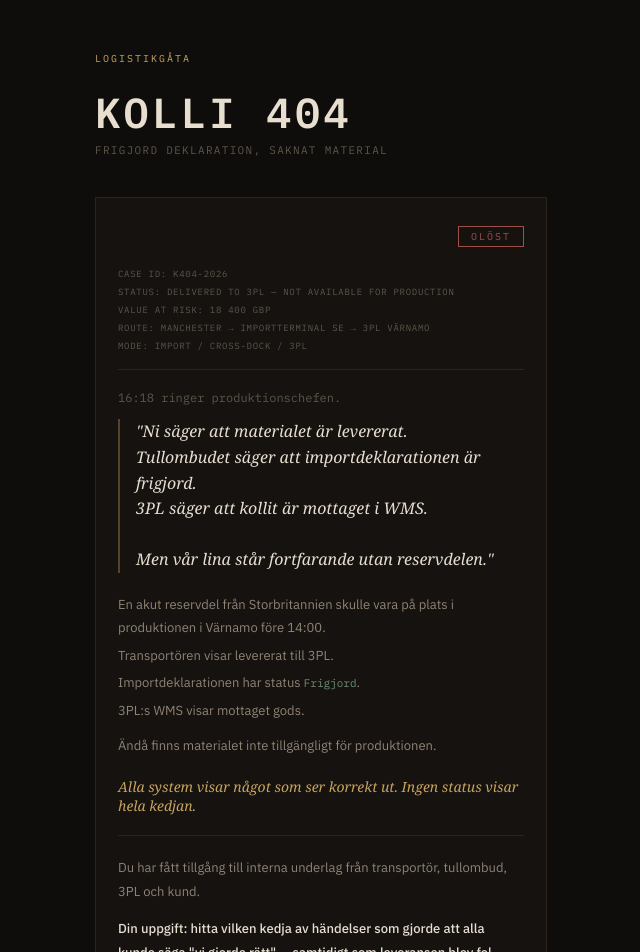
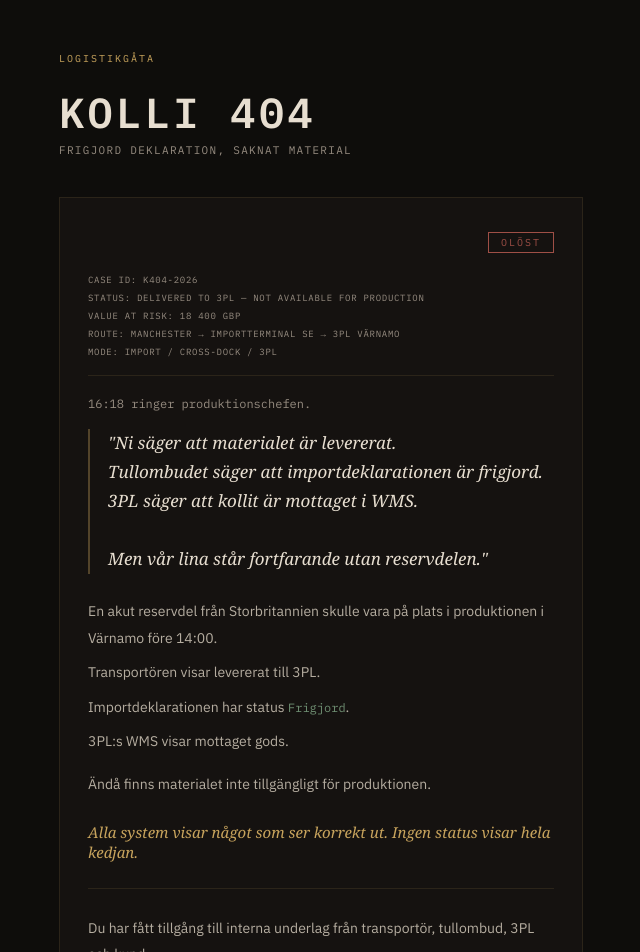
Before and after one commit to Dearpricehunter-AB/kolli404, a React (Vite) app: page / in a window 1280 px wide. Shown: the top 952 px of the page, without its empty margins (319-959 px from the left). Built offline with nearby package versions, Linux system fonts and the light colour scheme.

Commit message:
Refactor Kolli404 component styles and structure

```diff
--- a/src/Kolli404.jsx
+++ b/src/Kolli404.jsx
@@ -27,8 +27,8 @@ const C = {
   bdr: "rgba(200,164,93,0.12)",
   bdrStrong: "rgba(200,164,93,0.25)",
   txt: "#E7DED0",
-  muted: "#8F8373",
-  dim: "#5E5549",
+  muted: "#B5ADA0",
+  dim: "#968C80",
   sans: "'IBM Plex Sans', 'Helvetica Neue', sans-serif",
   mono: "'IBM Plex Mono', 'Courier New', monospace",
   serif: "'Georgia', serif",
@@ -328,9 +328,9 @@ export default function Kolli404() {
     return fields.map((f, i) => {
       const found = f.ck && observations.includes(f.ck);
       return (
-        <div key={i} style={{ display: "flex", justifyContent: "space-between", padding: "7px 0", borderBottom: `1px solid ${C.bdr}`, flexWrap: "wrap", gap: 4 }}>
-          <span style={{ fontFamily: C.mono, fontSize: 10, color: C.dim, letterSpacing: "0.05em", minWidth: 90 }}>{f.label}</span>
-          <span style={{ fontFamily: C.mono, fontSize: 11, color: found ? C.gold : C.txt, textAlign: "right", flex: 1, fontWeight: found ? 600 : 400, transition: "color 0.3s" }}>{f.value}</span>
+        <div key={i} style={{ display: "flex", justifyContent: "space-between", padding: "8px 0", borderBottom: `1px solid ${C.bdr}`, flexWrap: "wrap", gap: 4 }}>
+          <span style={{ fontFamily: C.mono, fontSize: 11, color: C.dim, letterSpacing: "0.05em", minWidth: 90 }}>{f.label}</span>
+          <span style={{ fontFamily: C.mono, fontSize: 12, color: found ? C.gold : C.txt, textAlign: "right", flex: 1, fontWeight: found ? 600 : 400, transition: "color 0.3s" }}>{f.value}</span>
         </div>
       );
     });
@@ -342,9 +342,9 @@ export default function Kolli404() {
         <div style={{ width: 6, height: 6, borderRadius: "50%", border: `1.5px solid ${C.muted}`, position: "absolute", left: 0, top: 5, background: "transparent" }} />
         {i < data.length - 1 && <div style={{ position: "absolute", left: 2.5, top: 14, width: 1, height: "calc(100% - 8px)", background: C.bdr }} />}
         <div style={{ display: "flex", flexDirection: "column", gap: 1 }}>
-          <span style={{ fontFamily: C.mono, fontSize: 10, color: C.dim }}>{t.time}</span>
-          <span style={{ fontFamily: C.sans, fontSize: 12, color: C.txt, fontWeight: 500 }}>{t.status}</span>
-          {t.loc && <span style={{ fontFamily: C.sans, fontSize: 10, color: C.dim, fontStyle: "italic" }}>{t.loc}</span>}
+          <span style={{ fontFamily: C.mono, fontSize: 11, color: C.dim }}>{t.time}</span>
+          <span style={{ fontFamily: C.sans, fontSize: 13, color: C.txt, fontWeight: 500 }}>{t.status}</span>
+          {t.loc && <span style={{ fontFamily: C.sans, fontSize: 11, color: C.dim, fontStyle: "italic" }}>{t.loc}</span>}
         </div>
       </div>
     ));
@@ -354,24 +354,24 @@ export default function Kolli404() {
     return (
       <div>
         {[["From", em.from], ["To", em.to], ["Date", em.date]].map(([l, v], i) => (
-          <div key={i} style={{ marginBottom: 4, fontSize: 11 }}>
-            <span style={{ fontFamily: C.mono, color: C.dim, fontSize: 10 }}>{l}:</span>{" "}
+          <div key={i} style={{ marginBottom: 5, fontSize: 13 }}>
+            <span style={{ fontFamily: C.mono, color: C.dim, fontSize: 11 }}>{l}:</span>{" "}
             <span style={{ fontFamily: C.mono, color: C.muted }}>{v}</span>
           </div>
         ))}
-        <div style={{ marginBottom: 4, fontSize: 11 }}>
-          <span style={{ fontFamily: C.mono, color: C.dim, fontSize: 10 }}>Subject:</span>{" "}
-          <span style={{ fontFamily: C.mono, color: C.gold, fontSize: 11 }}>{em.subject}</span>
+        <div style={{ marginBottom: 5, fontSize: 13 }}>
+          <span style={{ fontFamily: C.mono, color: C.dim, fontSize: 11 }}>Subject:</span>{" "}
+          <span style={{ fontFamily: C.mono, color: C.gold, fontSize: 12 }}>{em.subject}</span>
         </div>
-        <div style={{ fontFamily: C.sans, fontSize: 12, color: C.txt, lineHeight: 1.7, marginTop: 14, padding: "14px 16px", background: C.bg, borderLeft: `2px solid ${C.bdr}`, whiteSpace: "pre-wrap" }}>{em.body}</div>
+        <div style={{ fontFamily: C.sans, fontSize: 13, color: C.txt, lineHeight: 1.8, marginTop: 16, padding: "16px 18px", background: C.bg, borderLeft: `2px solid ${C.bdr}`, whiteSpace: "pre-wrap" }}>{em.body}</div>
       </div>
     );
   }
 
   function renderClue(clue) {
     return (
-      <div style={{ background: C.card, border: `1px solid ${C.bdr}`, padding: "20px 18px", marginBottom: 10 }}>
-        <div style={{ fontFamily: C.mono, fontSize: 10, letterSpacing: "0.15em", color: C.dim, marginBottom: 14, paddingBottom: 10, borderBottom: `1px solid ${C.bdr}` }}>{clue.docTitle}</div>
+      <div style={{ background: C.card, border: `1px solid ${C.bdr}`, padding: "22px 22px", marginBottom: 12 }}>
+        <div style={{ fontFamily: C.mono, fontSize: 11, letterSpacing: "0.15em", color: C.muted, marginBottom: 16, paddingBottom: 12, borderBottom: `1px solid ${C.bdr}` }}>{clue.docTitle}</div>
         {clue.fields && renderFields(clue.fields)}
         {clue.tracking && <div style={{ paddingLeft: 4, paddingTop: 4 }}>{renderTracking(clue.tracking)}</div>}
         {clue.email && renderEmail(clue.email)}
@@ -384,9 +384,9 @@ export default function Kolli404() {
     const q = clue.question;
     const isActive = activeId === clue.id;
     return (
-      <div style={{ background: C.panel, border: `1px solid ${C.bdr}`, padding: "16px 16px 14px" }}>
-        <p style={{ fontFamily: C.sans, fontSize: 13, color: C.txt, marginBottom: 4, fontWeight: 500 }}>{q.prompt}</p>
-        {!cs.answered && <p style={{ fontFamily: C.mono, fontSize: 9, color: C.dim, marginBottom: 12, letterSpacing: "0.05em" }}>
+      <div style={{ background: C.panel, border: `1px solid ${C.bdr}`, padding: "20px 20px 16px" }}>
+        <p style={{ fontFamily: C.sans, fontSize: 14, color: C.txt, marginBottom: 4, fontWeight: 500 }}>{q.prompt}</p>
+        {!cs.answered && <p style={{ fontFamily: C.mono, fontSize: 10, color: C.dim, marginBottom: 14, letterSpacing: "0.05em" }}>
           {cs.attempts === 0 ? "Du har två försök." : "Sista försöket."}
         </p>}
         {cs.answered && <div style={{ height: 12 }} />}
@@ -403,7 +403,7 @@ export default function Kolli404() {
             }
             return (
               <button key={opt.key} disabled={cs.answered}
-                style={{ textAlign: "left", fontFamily: C.sans, fontSize: 12, color: col, background: bgC, border: `1px solid ${brd}`, padding: "9px 13px", cursor: cs.answered ? "default" : "pointer", lineHeight: 1.5, transition: "all 0.15s" }}
+                style={{ textAlign: "left", fontFamily: C.sans, fontSize: 13, color: col, background: bgC, border: `1px solid ${brd}`, padding: "10px 14px", cursor: cs.answered ? "default" : "pointer", lineHeight: 1.5, transition: "all 0.15s" }}
                 onClick={() => attempt(clue, opt.key)}
                 onMouseEnter={e => { if (!cs.answered) e.currentTarget.style.borderColor = C.bdrStrong; }}
                 onMouseLeave={e => { if (!cs.answered) e.currentTarget.style.borderColor = C.bdr; }}
@@ -412,17 +412,17 @@ export default function Kolli404() {
           })}
         </div>
         {isActive && feedback === "correct" && (
-          <div style={{ marginTop: 12, padding: "11px 13px", background: C.greenSoft, border: `1px solid rgba(111,143,114,0.25)`, fontSize: 12, lineHeight: 1.6, color: "#b8d4c0", display: "flex", gap: 10, fontFamily: C.sans }}>
+          <div style={{ marginTop: 14, padding: "12px 14px", background: C.greenSoft, border: `1px solid rgba(111,143,114,0.25)`, fontSize: 13, lineHeight: 1.7, color: "#b8d4c0", display: "flex", gap: 10, fontFamily: C.sans }}>
             <span style={{ fontFamily: C.mono, fontWeight: 600, flexShrink: 0 }}>✓</span><span>{q.insight}</span>
           </div>
         )}
         {isActive && feedback === "wrong" && !cs.answered && (
-          <div style={{ marginTop: 12, padding: "11px 13px", background: C.redSoft, border: `1px solid rgba(159,79,70,0.25)`, fontSize: 12, lineHeight: 1.6, color: "#d4b8a8", display: "flex", gap: 10, fontFamily: C.sans }}>
+          <div style={{ marginTop: 14, padding: "12px 14px", background: C.redSoft, border: `1px solid rgba(159,79,70,0.25)`, fontSize: 13, lineHeight: 1.7, color: "#d4b8a8", display: "flex", gap: 10, fontFamily: C.sans }}>
             <span style={{ fontFamily: C.mono, fontWeight: 600, flexShrink: 0 }}>—</span><span>{q.wrongHint}</span>
           </div>
         )}
         {isActive && feedback === "locked" && (
-          <div style={{ marginTop: 12, padding: "11px 13px", background: C.redSoft, border: `1px solid rgba(159,79,70,0.25)`, fontSize: 12, lineHeight: 1.6, color: "#d4b8a8", display: "flex", gap: 10, fontFamily: C.sans }}>
+          <div style={{ marginTop: 14, padding: "12px 14px", background: C.redSoft, border: `1px solid rgba(159,79,70,0.25)`, fontSize: 13, lineHeight: 1.7, color: "#d4b8a8", display: "flex", gap: 10, fontFamily: C.sans }}>
             <span style={{ fontFamily: C.mono, fontWeight: 600, flexShrink: 0 }}>✗</span><span>Observationen missades. Rätt svar: {q.options.find(o => o.key === q.correctKey)?.text}</span>
           </div>
         )}
@@ -434,12 +434,12 @@ export default function Kolli404() {
   if (phase === "intro") {
     return (
       <div style={{ minHeight: "100vh", background: C.bg, color: C.txt, fontFamily: C.sans }}>
-        <div style={{ maxWidth: 500, margin: "0 auto", padding: "52px 24px 60px" }}>
+        <div style={{ maxWidth: 580, margin: "0 auto", padding: "52px 28px 60px" }}>
           <div style={{ fontFamily: C.mono, fontSize: 10, letterSpacing: "0.2em", color: C.gold, marginBottom: 24 }}>LOGISTIKGÅTA</div>
           <h1 style={{ fontFamily: C.mono, fontSize: "clamp(28px,8vw,42px)", fontWeight: 600, color: C.txt, letterSpacing: "0.08em", margin: "0 0 6px", lineHeight: 1.15 }}>KOLLI 404</h1>
           <p style={{ fontFamily: C.mono, fontSize: 11, color: C.dim, letterSpacing: "0.12em", marginBottom: 40 }}>FRIGJORD DEKLARATION, SAKNAT MATERIAL</p>
 
-          <div style={{ background: C.card, border: `1px solid ${C.bdr}`, padding: "26px 22px", marginBottom: 32 }}>
+          <div style={{ background: C.card, border: `1px solid ${C.bdr}`, padding: "32px 28px", marginBottom: 36 }}>
             <div style={{ textAlign: "right", marginBottom: 18 }}>
               <span style={{ fontFamily: C.mono, fontSize: 10, letterSpacing: "0.2em", color: C.red, border: `1px solid ${C.red}`, padding: "3px 12px", display: "inline-block" }}>OLÖST</span>
             </div>
@@ -453,28 +453,28 @@ export default function Kolli404() {
             </div>
 
             <p style={{ fontFamily: C.mono, fontSize: 12, color: C.dim, lineHeight: 1.6, marginBottom: 8 }}>16:18 ringer produktionschefen.</p>
-            <p style={{ fontFamily: C.serif, fontSize: 16, fontStyle: "italic", color: C.txt, margin: "12px 0 20px", lineHeight: 1.6, borderLeft: `2px solid ${C.goldBorder}`, paddingLeft: 16 }}>
+            <p style={{ fontFamily: C.serif, fontSize: 17, fontStyle: "italic", color: C.txt, margin: "16px 0 24px", lineHeight: 1.7, borderLeft: `2px solid ${C.goldBorder}`, paddingLeft: 18 }}>
               "Ni säger att materialet är levererat.<br />
               Tullombudet säger att importdeklarationen är frigjord.<br />
               3PL säger att kollit är mottaget i WMS.<br /><br />
               Men vår lina står fortfarande utan reservdelen."
             </p>
 
-            <div style={{ fontFamily: C.sans, fontSize: 13, color: C.muted, lineHeight: 1.8 }}>
-              <p style={{ marginBottom: 4 }}>En akut reservdel från Storbritannien skulle vara på plats i produktionen i Värnamo före 14:00.</p>
-              <p style={{ marginBottom: 4 }}>Transportören visar levererat till 3PL.</p>
-              <p style={{ marginBottom: 4 }}>Importdeklarationen har status <span style={{ fontFamily: C.mono, color: C.green, fontSize: 11 }}>Frigjord</span>.</p>
-              <p style={{ marginBottom: 4 }}>3PL:s WMS visar mottaget gods.</p>
-              <p style={{ marginBottom: 0, marginTop: 12 }}>Ändå finns materialet inte tillgängligt för produktionen.</p>
+            <div style={{ fontFamily: C.sans, fontSize: 14, color: C.muted, lineHeight: 1.9 }}>
+              <p style={{ marginBottom: 8 }}>En akut reservdel från Storbritannien skulle vara på plats i produktionen i Värnamo före 14:00.</p>
+              <p style={{ marginBottom: 8 }}>Transportören visar levererat till 3PL.</p>
+              <p style={{ marginBottom: 8 }}>Importdeklarationen har status <span style={{ fontFamily: C.mono, color: C.green, fontSize: 12 }}>Frigjord</span>.</p>
+              <p style={{ marginBottom: 8 }}>3PL:s WMS visar mottaget gods.</p>
+              <p style={{ marginBottom: 0, marginTop: 16 }}>Ändå finns materialet inte tillgängligt för produktionen.</p>
             </div>
 
-            <p style={{ fontFamily: C.serif, fontStyle: "italic", color: C.gold, marginTop: 20, fontSize: 14 }}>Alla system visar något som ser korrekt ut. Ingen status visar hela kedjan.</p>
+            <p style={{ fontFamily: C.serif, fontStyle: "italic", color: C.gold, marginTop: 24, fontSize: 15 }}>Alla system visar något som ser korrekt ut. Ingen status visar hela kedjan.</p>
 
-            <div style={{ height: 1, background: C.bdr, margin: "20px 0" }} />
+            <div style={{ height: 1, background: C.bdr, margin: "26px 0" }} />
 
-            <div style={{ fontFamily: C.sans, fontSize: 13, color: C.muted, lineHeight: 1.8 }}>
-              <p style={{ marginBottom: 4 }}>Du har fått tillgång till interna underlag från transportör, tullombud, 3PL och kund.</p>
-              <p style={{ marginTop: 14, fontWeight: 500, color: C.txt }}>Din uppgift: hitta vilken kedja av händelser som gjorde att alla kunde säga "vi gjorde rätt" — samtidigt som leveransen blev fel.</p>
+            <div style={{ fontFamily: C.sans, fontSize: 14, color: C.muted, lineHeight: 1.9 }}>
+              <p style={{ marginBottom: 8 }}>Du har fått tillgång till interna underlag från transportör, tullombud, 3PL och kund.</p>
+              <p style={{ marginTop: 16, fontWeight: 500, color: C.txt }}>Din uppgift: hitta vilken kedja av händelser som gjorde att alla kunde säga "vi gjorde rätt" — samtidigt som leveransen blev fel.</p>
             </div>
           </div>
 
@@ -488,11 +488,11 @@ export default function Kolli404() {
   return (
     <div style={{ minHeight: "100vh", background: C.bg, color: C.txt, fontFamily: C.sans }}>
       <header style={{ display: "flex", justifyContent: "space-between", alignItems: "center", padding: "12px 20px", borderBottom: `1px solid ${C.bdr}`, background: C.bg, position: "sticky", top: 0, zIndex: 10 }}>
-        <span style={{ fontFamily: C.mono, fontSize: 10, letterSpacing: "0.15em", color: C.gold, fontWeight: 500 }}>K404-2026</span>
-        <span style={{ fontFamily: C.mono, fontSize: 9, color: C.dim, letterSpacing: "0.08em" }}>UTREDNING {obsCount}/6</span>
+        <span style={{ fontFamily: C.mono, fontSize: 11, letterSpacing: "0.15em", color: C.gold, fontWeight: 500 }}>K404-2026</span>
+        <span style={{ fontFamily: C.mono, fontSize: 10, color: C.dim, letterSpacing: "0.08em" }}>UTREDNING {obsCount}/6</span>
       </header>
 
-      <div style={{ maxWidth: 540, margin: "0 auto", padding: "18px 18px 80px", overflowY: "auto", maxHeight: "calc(100vh - 48px)" }} ref={ref}>
+      <div style={{ maxWidth: 600, margin: "0 auto", padding: "20px 22px 80px", overflowY: "auto", maxHeight: "calc(100vh - 48px)" }} ref={ref}>
 
         {!showSolution && (
           <>
@@ -508,16 +508,16 @@ export default function Kolli404() {
                     style={{
                       background: active ? C.panel : C.card, border: `1px solid ${active ? C.goldBorder : C.bdr}`,
                       padding: "13px 13px 11px", cursor: "pointer", textAlign: "left", position: "relative",
-                      transition: "all 0.2s", opacity: !opened ? 0.45 : 1,
+                      transition: "all 0.2s", opacity: !opened ? 0.7 : 1,
                       boxShadow: active ? `0 0 20px ${C.goldGlow}` : "none",
                     }}
                     onMouseEnter={e => { if (!active) e.currentTarget.style.borderColor = C.bdrStrong; }}
                     onMouseLeave={e => { if (!active) e.currentTarget.style.borderColor = active ? C.goldBorder : C.bdr; }}
                   >
-                    <div style={{ fontFamily: C.mono, fontSize: 9, letterSpacing: "0.2em", color: C.dim, marginBottom: 4 }}>{c.code}</div>
-                    <div style={{ fontFamily: C.sans, fontSize: 11, color: opened ? C.txt : C.muted, fontWeight: 500 }}>{opened ? c.title : "Ogranskad"}</div>
-                    {hasObs && <div style={{ fontFamily: C.mono, fontSize: 8, color: C.green, marginTop: 5, letterSpacing: "0.1em" }}>OBSERVATION HITTAD</div>}
-                    {cs?.answered && !hasObs && <div style={{ fontFamily: C.mono, fontSize: 8, color: C.dim, marginTop: 5, letterSpacing: "0.1em" }}>GRANSKAD</div>}
+                    <div style={{ fontFamily: C.mono, fontSize: 10, letterSpacing: "0.2em", color: C.dim, marginBottom: 4 }}>{c.code}</div>
+                    <div style={{ fontFamily: C.sans, fontSize: 12, color: opened ? C.txt : C.muted, fontWeight: 500 }}>{opened ? c.title : "Ogranskad"}</div>
+                    {hasObs && <div style={{ fontFamily: C.mono, fontSize: 9, color: C.green, marginTop: 6, letterSpacing: "0.1em" }}>OBSERVATION HITTAD</div>}
+                    {cs?.answered && !hasObs && <div style={{ fontFamily: C.mono, fontSize: 9, color: C.dim, marginTop: 6, letterSpacing: "0.1em" }}>GRANSKAD</div>}
                   </button>
                 );
               })}
```
